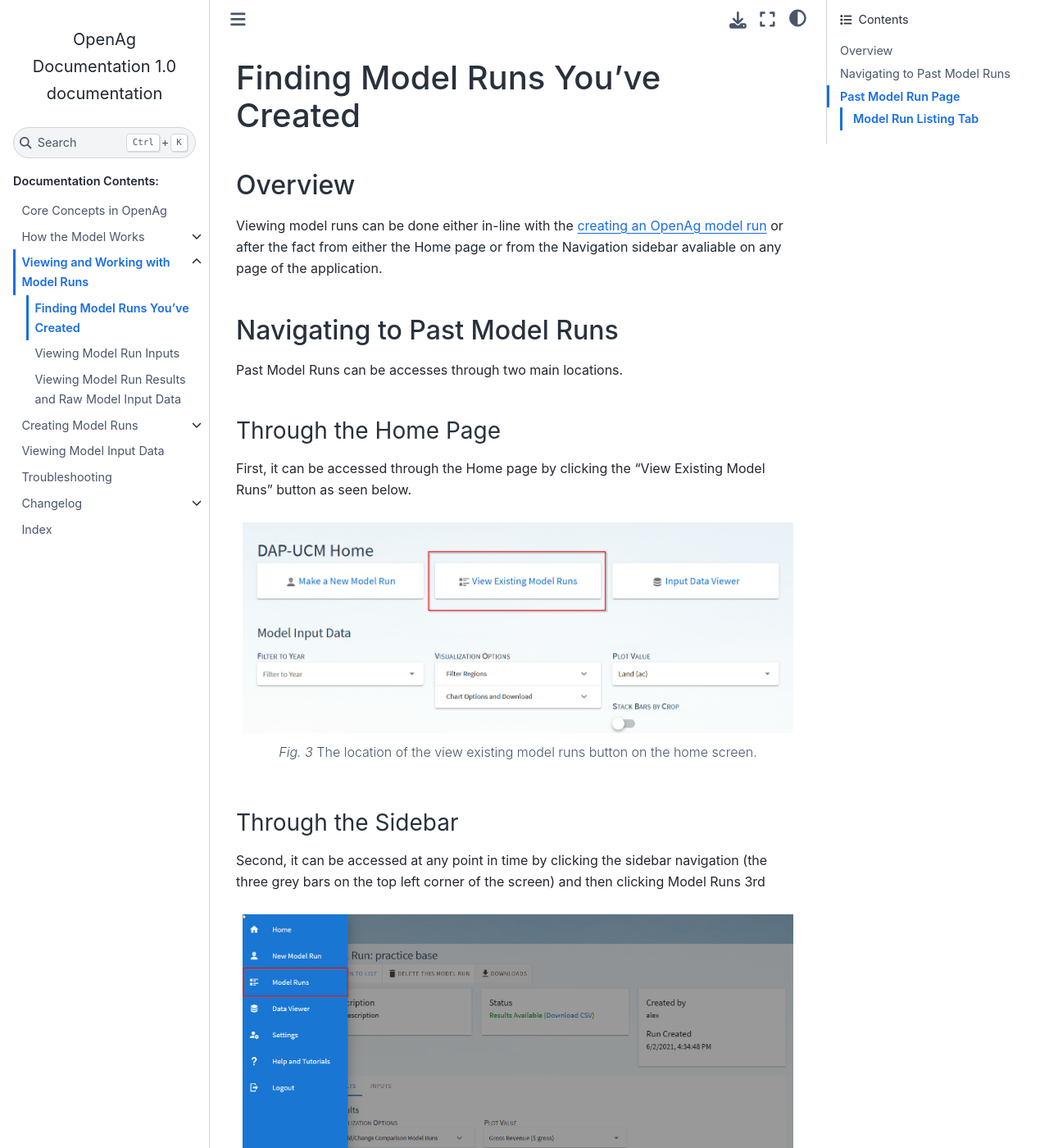
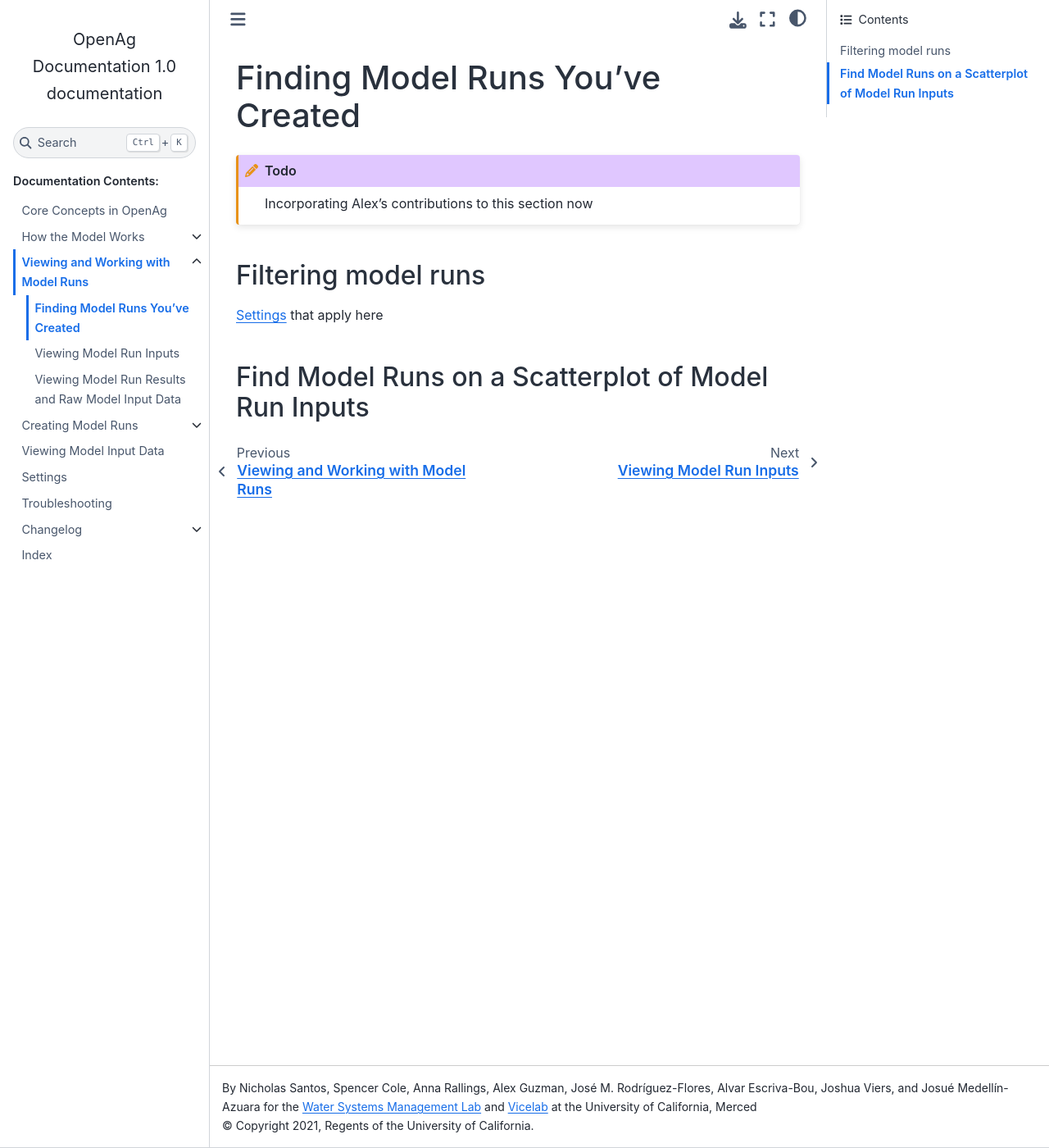
Before and after one commit to Water-Systems-Management-UCM/OpenAg_Docs, a Sphinx documentation site: the page built from source/ListModelRuns/list_model_runs.rst, in a window 1280 px wide and 1400 px high. Shown: the whole window at 82% size. Built offline with Sphinx 7.4.7 and the Sphinx Book theme 1.1.4, drawn with Linux system fonts in a browser that asks for light colours; some of the changed text lies outside the part shown.

Commit message:
Commenting out Alex's contributions temporarily, incorporating a settings page

```diff
--- a/source/ListModelRuns/list_model_runs.rst
+++ b/source/ListModelRuns/list_model_runs.rst
@@ -5,40 +5,51 @@
 
 .. _FindingModelRunsOverviewSection:
 
-Overview
--------------
-Viewing model runs can be done either in-line with the :ref:`creating an OpenAg model run <MakeModelRunsDoc>` or
-after the fact from either the Home page or from the Navigation sidebar avaliable on any page of the application.
+.. todo:: Incorporating Alex's contributions to this section now
 
-Navigating to Past Model Runs
----------------------------------
-Past Model Runs can be accesses through two main locations.
+..
+    Overview
+    -------------
+    Viewing model runs can be done either in-line with the :ref:`creating an OpenAg model run <MakeModelRunsDoc>` or
+    after the fact from either the Home page or from the Navigation sidebar available on any page of the application.
 
-Through the Home Page
-+++++++++++++++++++++++
-First, it can be accessed through the Home page by clicking the "View Existing Model Runs" button as seen below.
 
-.. figure:: View_existing_model_runs_home.png
+    Navigating to Past Model Runs
+    ---------------------------------
+    Model runs can be accessed through two main locations.
 
-    The location of the view existing model runs button on the home screen.
+    Through the Home Page
+    _________________________
+    First, it can be accessed through the Home page by clicking the "View Existing Model Runs" button as seen below.
 
-Through the Sidebar
-++++++++++++++++++++
-Second, it can be accessed at any point in time by clicking the sidebar navigation (the three grey bars on the top left corner of the screen)
-and then clicking Model Runs 3rd
+    .. figure:: View_existing_model_runs_home.png
 
-.. figure:: sidebar_model_run_access.png
+        The location of the view existing model runs button on the home screen.
 
-    View of the sidebar with the Model Run Access button that will access the same existing model runs.
+    Through the Sidebar
+    ______________________
+    Second, it can be accessed at any point in time by clicking the sidebar navigation (the three grey bars on the top left corner of the screen)
+    and then clicking Model Runs 3rd
 
-Past Model Run Page
-----------------------------------
+    .. figure:: sidebar_model_run_access.png
 
-.. figure:: View_existing_model_runs_page_annotated.png
+        View of the sidebar with the Model Run Access button that will access the same existing model runs.
 
-    An annotated screenshot of the Model Runs page. The Model Run Listings tab is open.
+    Past Model Run Page
+    ----------------------------------
 
-The main page of the the Model Runs page has several features to help idetify and compare completed model runs. These features are seperated into two tabs boxed in a green box above. This description will be seperated by tabs.
+    .. figure:: View_existing_model_runs_page_annotated.png
 
-Model Run Listing Tab
-+++++++++++++++++++++++++++++
+        An annotated screenshot of the Model Runs page. The Model Run Listings tab is open.
+
+    The main page of the the Model Runs page has several features to help idetify and compare completed model runs. These features are seperated into two tabs boxed in a green box above. This description will be seperated by tabs.
+
+    Model Run Listing Tab
+    ___________________________
+
+Filtering model runs
+---------------------------
+:ref:`Settings <SettingsDoc>` that apply here
+
+Find Model Runs on a Scatterplot of Model Run Inputs
+-----------------------------------------------------------
--- /dev/null
+++ b/source/Settings/settings.rst
@@ -0,0 +1,8 @@
+.. index::
+    single: settings
+    single: application settings
+
+.. _SettingsDoc:
+
+Settings
+===========================
--- a/source/index.rst
+++ b/source/index.rst
@@ -20,6 +20,7 @@
     ModelRuns/model_runs.rst
     MakeModelRun/make_model_run.rst
     InputDataViewer/input_data_viewer.rst
+    Settings/settings.rst
     Troubleshooting/troubleshooting.rst
     Changelog/changelog.rst
     genindex.rst
```
